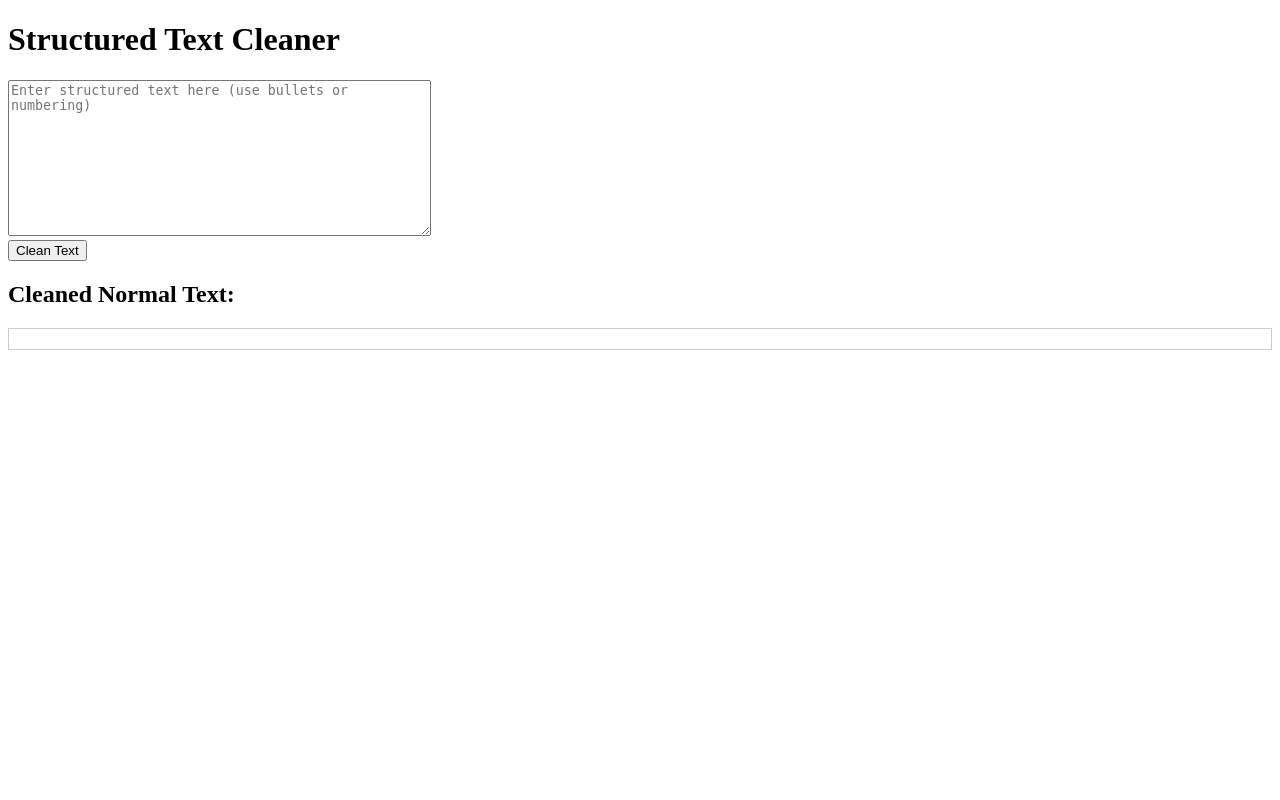
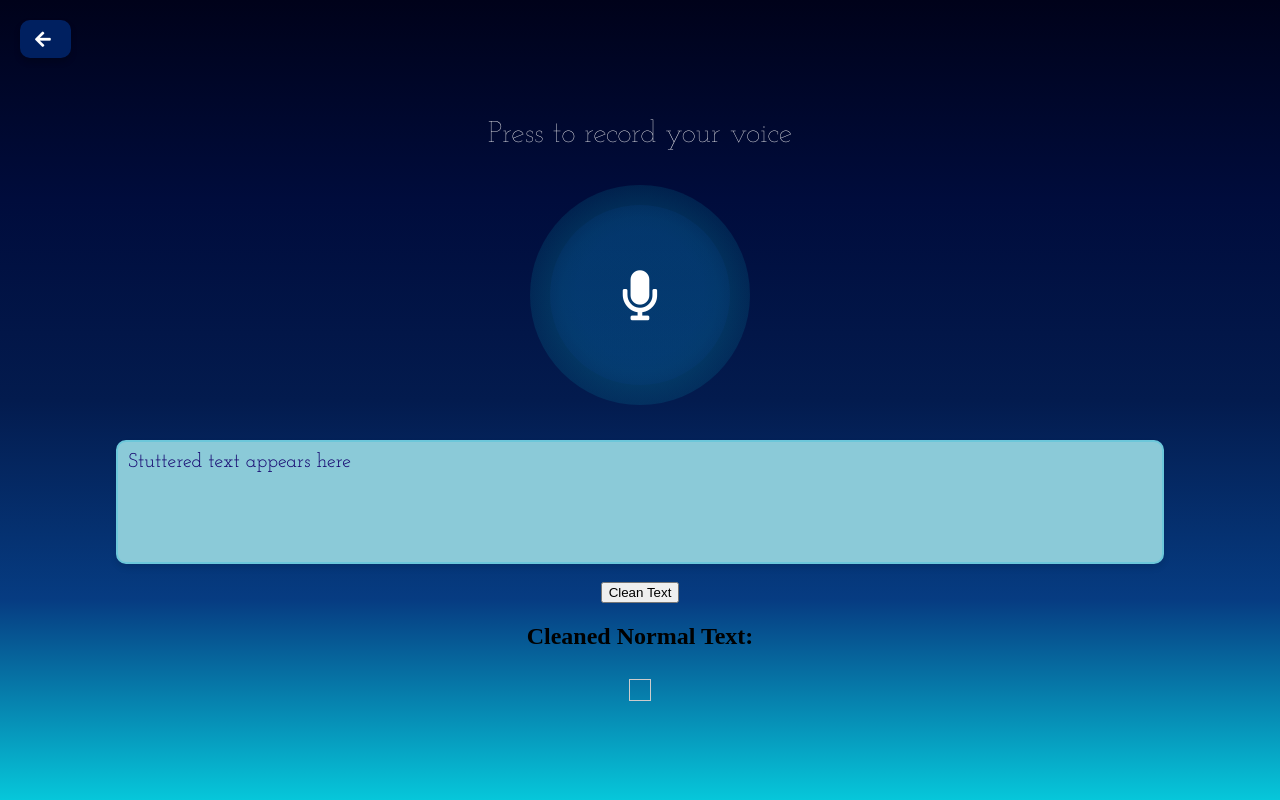
Before and after one commit to diya-e-g/tinkerhack, a Flask app: template templates/demo.html in a window 1280 px wide. Run offline with Flask 3, Linux system fonts and the light colour scheme; the template is opened without the code that fills it, so the values that code supplies are empty.

Commit message:
Linked page 2 and 3 together

```diff
--- a/static/page2.css
+++ b/static/page2.css
@@ -223,3 +223,29 @@ body {
     transform: scale(0.95);
     box-shadow: 0 2px 4px rgba(0, 0, 0, 0.2);
 }
+.clear-btn {
+    margin-top: 15px;
+    padding: 10px 20px;
+    font-size: 16px;
+    font-family: "Josefin Slab", serif;
+    color: white;
+    background: #002060; /* Dark Blue */
+    border: none;
+    border-radius: 20px;
+    cursor: pointer;
+    box-shadow: 0 4px 6px rgba(0, 0, 0, 0.2);
+    transition: background 0.3s ease, transform 0.2s ease;
+}
+
+/* Hover effect for Clear Speech button */
+.clear-btn:hover {
+    background: #004080; /* Slightly lighter blue */
+    transform: scale(1.05);
+}
+
+/* Active effect for Clear Speech button */
+.clear-btn:active {
+    background: #6cc7da; /* Light Blue when pressed */
+    transform: scale(0.95);
+    box-shadow: 0 2px 4px rgba(0, 0, 0, 0.2);
+}
--- a/templates/demo.html
+++ b/templates/demo.html
@@ -4,18 +4,85 @@
     <meta charset="UTF-8">
     <meta name="viewport" content="width=device-width, initial-scale=1.0">
     <title>Structured Text Cleaner</title>
+    <link rel="stylesheet" href="../static/page2.css" />
+    <link rel="preconnect" href="https://fonts.googleapis.com">
+    <link rel="preconnect" href="https://fonts.gstatic.com" crossorigin>
+    <link href="https://fonts.googleapis.com/css2?family=Josefin+Slab:ital,wght@0,100..700;1,100..700&display=swap" rel="stylesheet">
+    <link href="https://cdnjs.cloudflare.com/ajax/libs/font-awesome/5.15.3/css/all.min.css" rel="stylesheet">
 </head>
 <body>
-    <h1>Structured Text Cleaner</h1>
-    <textarea id="inputText" rows="10" cols="50" placeholder="Enter structured text here (use bullets or numbering)"></textarea>
+    <!-- Back Arrow Button -->
+    <a href="index.html" class="back-btn">
+        <i class="fas fa-arrow-left"></i>
+    </a>
+
+    <h1 class="head">Press to record your voice</h1>
+
+    <!-- Mic Button with Circular Gradient Effects -->
+    <div class="mic-container">
+        <button id="mic-btn" class="mic-btn">
+            <i class="fas fa-microphone mic-icon"></i>
+        </button>
+    </div>
+
+    <!-- Stuttered Speech Text Box -->
+    <textarea id="inputText" rows="10" cols="50" class="speech-box" placeholder="Stuttered text appears here"></textarea>
+
     <br>
     <button onclick="processText()">Clean Text</button>
+
     <h2>Cleaned Normal Text:</h2>
     <div id="outputText" style="white-space: pre-wrap; border: 1px solid #ccc; padding: 10px; margin-top: 10px;"></div>
 
     <script>
+        // Get references to DOM elements
+        const micBtn = document.getElementById('mic-btn');
+        const speechBox = document.getElementById('inputText');
+        const outputTextDiv = document.getElementById('outputText');
+        const recognition = new (window.SpeechRecognition || window.webkitSpeechRecognition)();
+        recognition.continuous = true;
+        recognition.interimResults = true;
+        recognition.lang = 'en-US';
+
+        let isListening = false;
+
+        // Toggle speech recognition on mic button click
+        micBtn.addEventListener('click', () => {
+            if (isListening) {
+                recognition.stop();
+                micBtn.classList.remove('listening');
+                isListening = false;
+            } else {
+                recognition.start();
+                micBtn.classList.add('listening');
+                isListening = true;
+            }
+        });
+
+        // Handle speech recognition results
+        recognition.onresult = (event) => {
+            let transcript = '';
+            for (let i = event.resultIndex; i < event.results.length; i++) {
+                transcript += event.results[i][0].transcript;
+            }
+            speechBox.value = transcript;
+        };
+
+        // Handle errors
+        recognition.onerror = (event) => {
+            console.error('Speech recognition error:', event.error);
+            alert('An error occurred during speech recognition: ' + event.error);
+        };
+
+        // Reset button style when recognition stops
+        recognition.onend = () => {
+            micBtn.classList.remove('listening');
+            isListening = false;
+        };
+
+        // Function to process the input text
         async function processText() {
-            const inputText = document.getElementById('inputText').value;
+            const inputText = speechBox.value;
             const response = await fetch('/process', {
                 method: 'POST',
                 headers: {
@@ -25,9 +92,9 @@
             });
             const result = await response.json();
             if (response.ok) {
-                document.getElementById('outputText').textContent = result.normal_text;
+                outputTextDiv.textContent = result.normal_text;
             } else {
-                document.getElementById('outputText').textContent = 'Error: ' + result.error;
+                outputTextDiv.textContent = 'Error: ' + result.error;
             }
         }
     </script>
```
